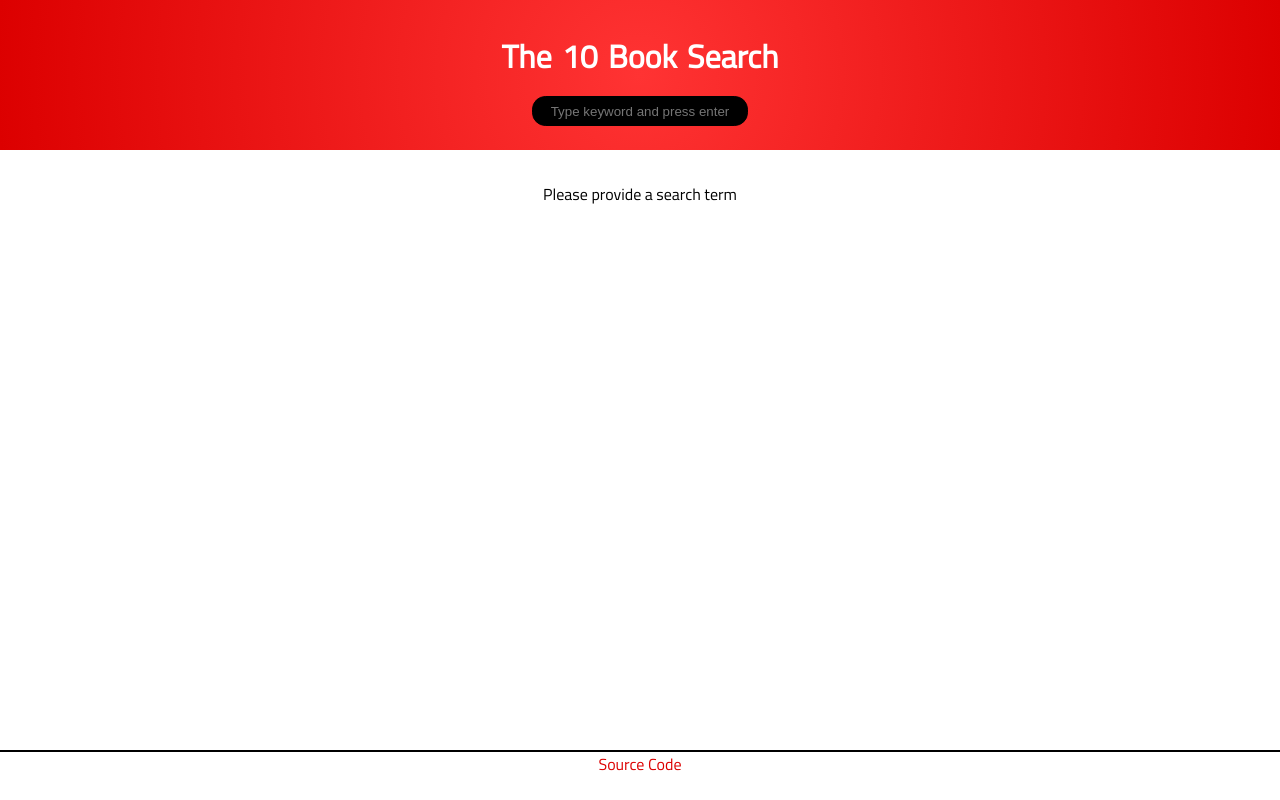
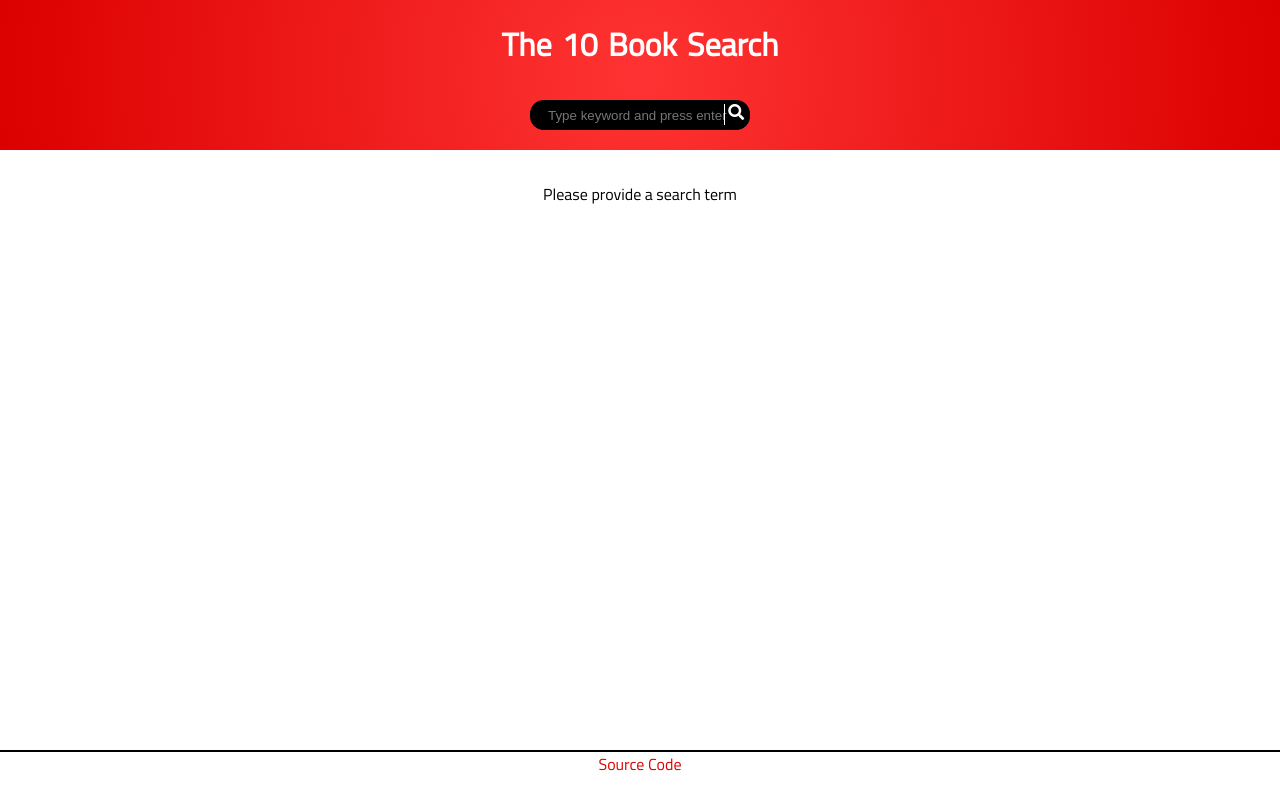
Before and after one commit to ZumDeWald/ChinguBookFinder, a React app in the folder book-finder/: page / in a window 1280 px wide. Built offline with nearby package versions, Linux system fonts and the light colour scheme.

Commit message:
Add search icon

```diff
--- a/book-finder/src/components/App.js
+++ b/book-finder/src/components/App.js
@@ -53,8 +53,9 @@ class App extends Component {
     return (
       <main id="app-container">
         <section id="search">
-          <div className="search-bar">
-            <h1 className="header">The 10 Book Search</h1>
+          <h1 className="header">The 10 Book Search</h1>
+          <span className="search-bar">
+            <i className="fas fa-search search-icon"></i>
             <input
               className="search-input"
               type="text"
@@ -63,8 +64,9 @@ class App extends Component {
               onChange={(e) => this.updateQuery(e.target.value)}
               onKeyPress={this.handleKeyPress}
             />
-          </div>
+          </span>
         </section>
+
         <section id="results">
           {/* Ternary to display message or results dependant on if this.state.results empty */
             (!results) ?
--- a/book-finder/src/stylesheets/App.css
+++ b/book-finder/src/stylesheets/App.css
@@ -51,17 +51,17 @@ a:active {
 #search {
   grid-column: c1 / c2;
   grid-row: r1 / r2;
+  display: flex;
+  flex-flow:column nowrap;
+  justify-content: center;
+  align-items: center;
   width: 100%;
   margin: 0;
   background: radial-gradient(circle at 50%, var(--color-light), var(--color-main));
 }
 
 .search-bar {
-  display: flex;
-  flex-flow:column nowrap;
-  justify-content: center;
-  align-items: center;
-  width: 100%;
+  position: relative;
   margin: 1em auto;
 }
 
@@ -74,13 +74,23 @@ a:active {
 
 .search-input {
   width: 200px;
-  padding: 0.5em;
+  padding: 0.5em 0.9em 0.5em 0.5em;
   margin: auto;
   background-color: #000;
   color: #fff;
   border: solid 1px #000;
   border-radius: 1em;
   text-align: center;
+}
+
+.search-icon {
+  position: absolute;
+  top: 4px;
+  right: 6px;
+  height: 70%;
+  padding-left: 0.2em;
+  border-left: solid 1px #fff;
+  color: #fff;
 }
 
 #results {
```
